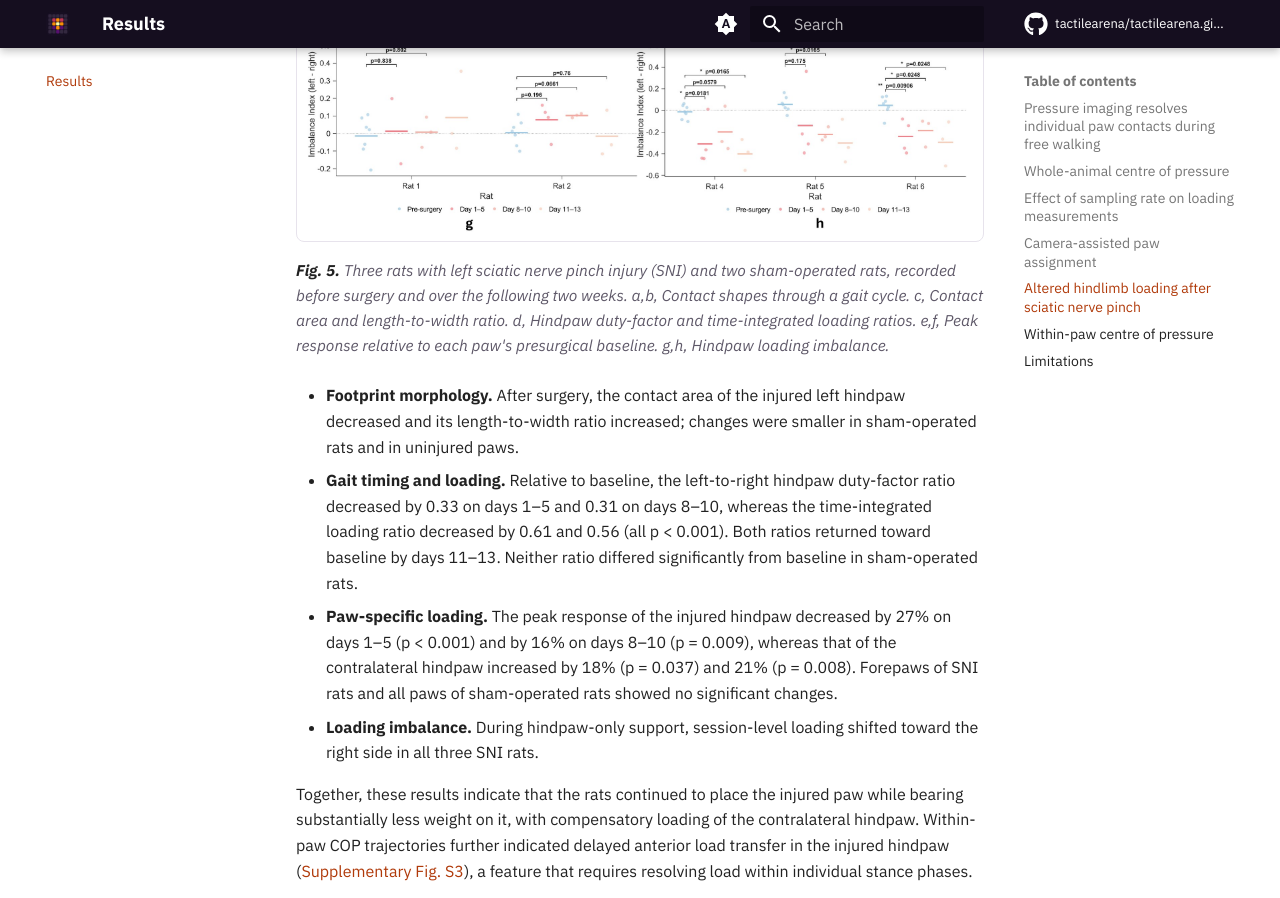
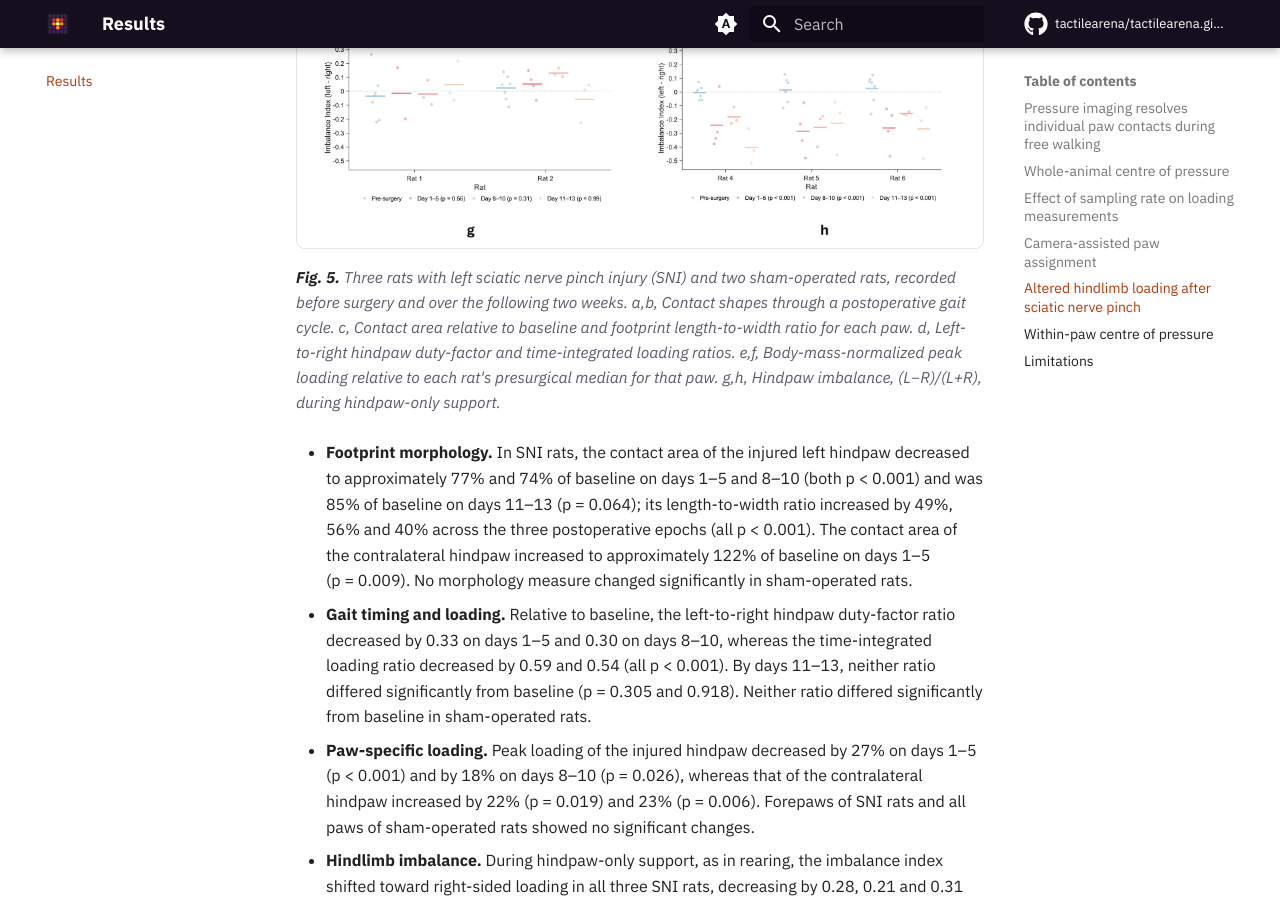
Before and after one commit to tactilearena/tactilearena.github.io, an MkDocs documentation site: the page built from docs/results.md, in a window 1280 px wide and 1400 px high, scrolled down 4461 px. Shown: the top 898 px of the window. Built offline with MkDocs 1.6.1 and Material for MkDocs 9.7.7, drawn with Linux system fonts in a browser that asks for light colours; comment, search, counter and statistics services are not loaded; some of the changed text lies outside the part shown.

Commit message:
Align with the latest manuscript: restyled Fig. 5 and updated results
- Fig. 5 from the current Overleaf source (Weiwen Lu's restyled version); home-page panel d re-cropped
- Updated values: loading ratio -0.59/-0.54, duty-factor ratio -0.33/-0.30, injured hindpaw -27%/-18%,
  contralateral hindpaw +22%/+23%, hindlimb imbalance (35-40% vs 50% of hindlimb load), new morphology statistics
- Supplementary Fig. S3 caption follows the manuscript (910 footprints; lift-off shifts; slower initial
  progression and sharper shift before lift-off)
- Paper page abstract and limitations follow the manuscript; overview video re-rendered
- How it works: runway schematic only (no longer a manuscript figure)

```diff
--- a/docs/paper.md
+++ b/docs/paper.md
@@ -29,13 +29,13 @@ and posture, while direct measurements of contact forces often require specializ
 trade-offs among spatial coverage, resolution, and acquisition speed. Here, we introduce a scalable tactile sensing
 platform that transforms the surface beneath freely moving animals into a high-resolution contact-imaging
 instrument. By combining modular sensor arrays with adaptive compressive tactile sampling, the platform provides
-16,384 tactile sensing elements at 2-mm pitch across a 512&nbsp;&times;&nbsp;128-mm runway, with nominal 1-kHz
+16,384 tactile sensing elements at 2-mm pitch across a 512&nbsp;&times;&nbsp;128-mm runway, with nominal 1 kHz
 acquisition. Rather than exhaustively scanning the entire array, the system concentrates measurements around active
 contacts, enabling high-speed sensing across an extended behavioral surface. Synchronized overhead video and a
 camera-assisted analysis pipeline enable paw-resolved measurements of contact loading, stance dynamics, footprint
 morphology, interlimb weight redistribution, and center-of-pressure trajectories. In a longitudinal rat model of
-sciatic nerve injury, the platform reveals substantial unloading of the injured hindlimb and compensatory loading of
-the contralateral limb, including changes underestimated by conventional gait timing measures. The modular
+sciatic nerve injury, the platform detected reduced loading of the injured hindlimb and increased loading of the
+contralateral limb, including changes that conventional gait timing measures underestimated. The modular
 architecture, together with openly available hardware designs, software and data, provides an accessible framework
 for studying the mechanical interactions underlying freely moving behavior, with potential applications across
 neuroscience, injury, and motor recovery research.
--- a/docs/results.md
+++ b/docs/results.md
@@ -56,18 +56,19 @@ assigned an incorrect paw identity ([Supplementary Fig. S2](how-it-works.md#pipe
 
 <figure class="ta-fig" markdown>
 ![Pressure maps through a gait cycle for a sham-operated and a nerve-injured rat; contact area and length-to-width ratio by paw; hindpaw duty-factor and loading ratios; body-mass-normalized peak response by paw; hindpaw imbalance index by rat and epoch.](assets/figures/fig5_sni.jpg){ loading=lazy }
-<figcaption><strong>Fig. 5.</strong> Three rats with left sciatic nerve pinch injury (SNI) and two sham-operated rats, recorded before surgery and over the following two weeks. a,b, Contact shapes through a gait cycle. c, Contact area and length-to-width ratio. d, Hindpaw duty-factor and time-integrated loading ratios. e,f, Peak response relative to each paw's presurgical baseline. g,h, Hindpaw loading imbalance.</figcaption>
+<figcaption><strong>Fig. 5.</strong> Three rats with left sciatic nerve pinch injury (SNI) and two sham-operated rats, recorded before surgery and over the following two weeks. a,b, Contact shapes through a postoperative gait cycle. c, Contact area relative to baseline and footprint length-to-width ratio for each paw. d, Left-to-right hindpaw duty-factor and time-integrated loading ratios. e,f, Body-mass-normalized peak loading relative to each rat's presurgical median for that paw. g,h, Hindpaw imbalance, (L&minus;R)/(L+R), during hindpaw-only support.</figcaption>
 </figure>
 
-- **Footprint morphology.** After surgery, the contact area of the injured left hindpaw decreased and its length-to-width ratio increased; changes were smaller in sham-operated rats and in uninjured paws.
-- **Gait timing and loading.** Relative to baseline, the left-to-right hindpaw duty-factor ratio decreased by 0.33 on days 1&ndash;5 and 0.31 on days 8&ndash;10, whereas the time-integrated loading ratio decreased by 0.61 and 0.56 (all p&nbsp;&lt;&nbsp;0.001). Both ratios returned toward baseline by days 11&ndash;13. Neither ratio differed significantly from baseline in sham-operated rats.
-- **Paw-specific loading.** The peak response of the injured hindpaw decreased by 27% on days 1&ndash;5 (p&nbsp;&lt;&nbsp;0.001) and by 16% on days 8&ndash;10 (p&nbsp;=&nbsp;0.009), whereas that of the contralateral hindpaw increased by 18% (p&nbsp;=&nbsp;0.037) and 21% (p&nbsp;=&nbsp;0.008). Forepaws of SNI rats and all paws of sham-operated rats showed no significant changes.
-- **Loading imbalance.** During hindpaw-only support, session-level loading shifted toward the right side in all three SNI rats.
+- **Footprint morphology.** In SNI rats, the contact area of the injured left hindpaw decreased to approximately 77% and 74% of baseline on days 1&ndash;5 and 8&ndash;10 (both p&nbsp;&lt;&nbsp;0.001) and was 85% of baseline on days 11&ndash;13 (p&nbsp;=&nbsp;0.064); its length-to-width ratio increased by 49%, 56% and 40% across the three postoperative epochs (all p&nbsp;&lt;&nbsp;0.001). The contact area of the contralateral hindpaw increased to approximately 122% of baseline on days 1&ndash;5 (p&nbsp;=&nbsp;0.009). No morphology measure changed significantly in sham-operated rats.
+- **Gait timing and loading.** Relative to baseline, the left-to-right hindpaw duty-factor ratio decreased by 0.33 on days 1&ndash;5 and 0.30 on days 8&ndash;10, whereas the time-integrated loading ratio decreased by 0.59 and 0.54 (all p&nbsp;&lt;&nbsp;0.001). By days 11&ndash;13, neither ratio differed significantly from baseline (p&nbsp;=&nbsp;0.305 and 0.918). Neither ratio differed significantly from baseline in sham-operated rats.
+- **Paw-specific loading.** Peak loading of the injured hindpaw decreased by 27% on days 1&ndash;5 (p&nbsp;&lt;&nbsp;0.001) and by 18% on days 8&ndash;10 (p&nbsp;=&nbsp;0.026), whereas that of the contralateral hindpaw increased by 22% (p&nbsp;=&nbsp;0.019) and 23% (p&nbsp;=&nbsp;0.006). Forepaws of SNI rats and all paws of sham-operated rats showed no significant changes.
+- **Hindlimb imbalance.** During hindpaw-only support, as in rearing, the imbalance index shifted toward right-sided loading in all three SNI rats, decreasing by 0.28, 0.21 and 0.31 on days 1&ndash;5, 8&ndash;10 and 11&ndash;13 (all p&nbsp;&lt;&nbsp;0.001); the injured hindpaw carried approximately 35&ndash;40% of the hindlimb load, compared with approximately 50% before surgery. Sham-operated rats showed no significant change.
 
 Together, these results indicate that the rats continued to place the injured paw while bearing substantially less
-weight on it, with compensatory loading of the contralateral hindpaw. Within-paw COP trajectories further indicated
-delayed anterior load transfer in the injured hindpaw ([Supplementary Fig. S3](#within-paw)), a feature that
-requires resolving load within individual stance phases.
+weight on it, with compensatory loading of the contralateral hindpaw. Paw-specific COP trajectories further
+suggested delayed anterior load transfer in the injured hindpaw, and the net COP displacement at lift-off shifted
+by up to approximately 1.4&nbsp;mm after surgery, mainly in the contralateral hindpaw
+([Supplementary Fig. S3](#within-paw)).
 
 <div class="grid" markdown>
 <figure class="ta-media" markdown>
@@ -90,12 +91,12 @@ requires resolving load within individual stance phases.
 
 <figure class="ta-fig" markdown>
 ![Pressure frames from one right hindpaw contact through stance with the paw-level centre-of-pressure trajectory; representative contacts with trajectories; hindpaw centre-of-pressure displacement over stance before and after surgery.](assets/figures/figS3_within_paw_cop.jpg){ loading=lazy }
-<figcaption><strong>Supplementary Fig. S3.</strong> a,b, Pressure distribution under one paw through stance, with the paw-level COP trajectory. c,d, Anterior&ndash;posterior and medio-lateral COP displacement over stance (949 manually labelled footprints). After nerve pinch, the anterior&ndash;posterior COP of the injured hindpaw progressed more slowly in early stance and shifted more abruptly before lift-off; net displacement at lift-off did not differ significantly between groups.</figcaption>
+<figcaption><strong>Supplementary Fig. S3.</strong> a,b, Pressure distribution under one paw through stance, with the paw-level COP trajectory. c,d, Anterior&ndash;posterior and medio-lateral COP displacement over stance before and after surgery in sham-operated (n&nbsp;=&nbsp;2) and pinch-injured (n&nbsp;=&nbsp;3) rats (910 manually labelled footprints). In pinch-injured rats, net displacement at lift-off shifted laterally by 0.7&nbsp;mm in the left hindpaw (p&nbsp;=&nbsp;0.032) and anteriorly by 1.4&nbsp;mm (p&nbsp;=&nbsp;0.026) and laterally by 0.9&nbsp;mm (p&nbsp;=&nbsp;0.019) in the right hindpaw; sham-operated rats showed no significant change. After surgery, anterior&ndash;posterior COP progression also changed in timing, with slower progression after initial contact and a sharper shift before lift-off.</figcaption>
 </figure>
 
 ## Limitations { #limitations }
 
-- **Cohort.** The cohort of three SNI and two sham-operated rats was designed to demonstrate longitudinal measurement rather than to establish the specificity or reproducibility of each observed change; walking speed may have contributed to some differences.
-- **Paw labels.** Automated paw assignment was evaluated within manually selected walking bouts, and the biological analyses used manually corrected labels.
+- **Cohort.** The cohort of three SNI and two sham-operated rats was designed to demonstrate feasibility for longitudinal study rather than to establish the specificity or reproducibility of each observed change; walking speed may have contributed to some differences.
+- **Paw labels.** Within curated walking windows, automated paw assignment mislabelled 4.2% and missed 2.6% of manually annotated contacts; the biological analyses used manually corrected labels, and walking-window selection and camera-to-sensor registration were curated manually.
 - **Force.** Calibration was performed per board on summed responses (held-out errors of 23.4&ndash;30.6&nbsp;g). The film measures normal load; tangential forces would require additional sensing.
 - **Scope.** Turning, overlapping contacts and prolonged spontaneous behaviour require broader validation.
```
Also changed, not shown: docs/how-it-works.md (+2 -2 lines), docs/index.md (+2 -2 lines), site_tools/overview_narration.md (+1 -1 lines), docs/assets/figures/fig5_sni.jpg, docs/assets/figures/fig5d_ratios.jpg, docs/assets/figures/runway_schematic.jpg (added), 4 other files.
